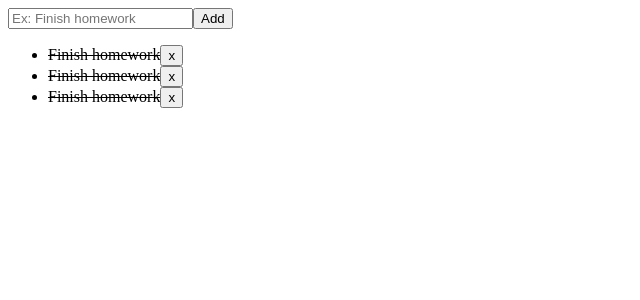
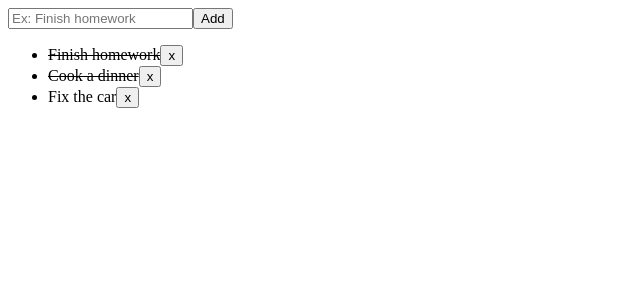
Before and after one commit to GulzadaBolotova/todo-list-example, a React (Create React App) app: page / in a window 1280 px wide. Shown: the top 300 px of the page, without its empty margins (0-640 px from the left). Built offline with nearby package versions, Linux system fonts and the light colour scheme.

Commit message:
Add props to Item component

```diff
--- a/src/Items/Item/Item.js
+++ b/src/Items/Item/Item.js
@@ -1,10 +1,14 @@
 import React from "react";
 import "./Item.css";
 
-function Item() {
+function Item(props) {
+  const classes = ["Item"];
+  if (props.completed) {
+    classes.push("completed");
+  }
   return (
-    <li className="Item completed">
-      <span>Finish homework</span>
+    <li className={classes.join(" ")}>
+      <span>{props.children}</span>
       <button>x</button>
     </li>
   );
--- a/src/Items/Items.js
+++ b/src/Items/Items.js
@@ -5,9 +5,9 @@ import "./Items.css";
 function Items() {
   return (
     <ul className="Items">
-      <Item />
-      <Item />
-      <Item />
+      <Item completed>Finish homework</Item>
+      <Item completed>Cook a dinner</Item>
+      <Item>Fix the car</Item>
     </ul>
   );
 }
```
